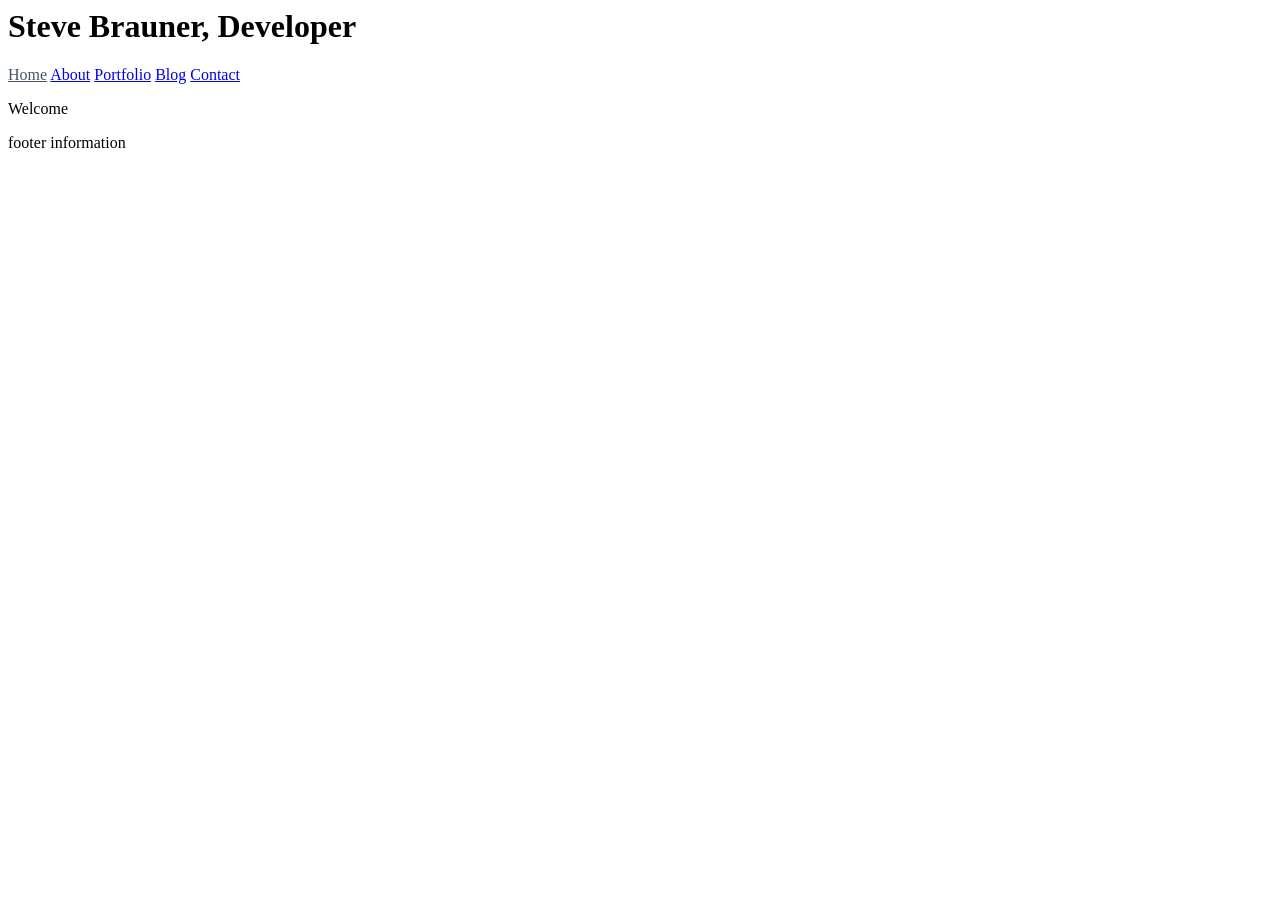
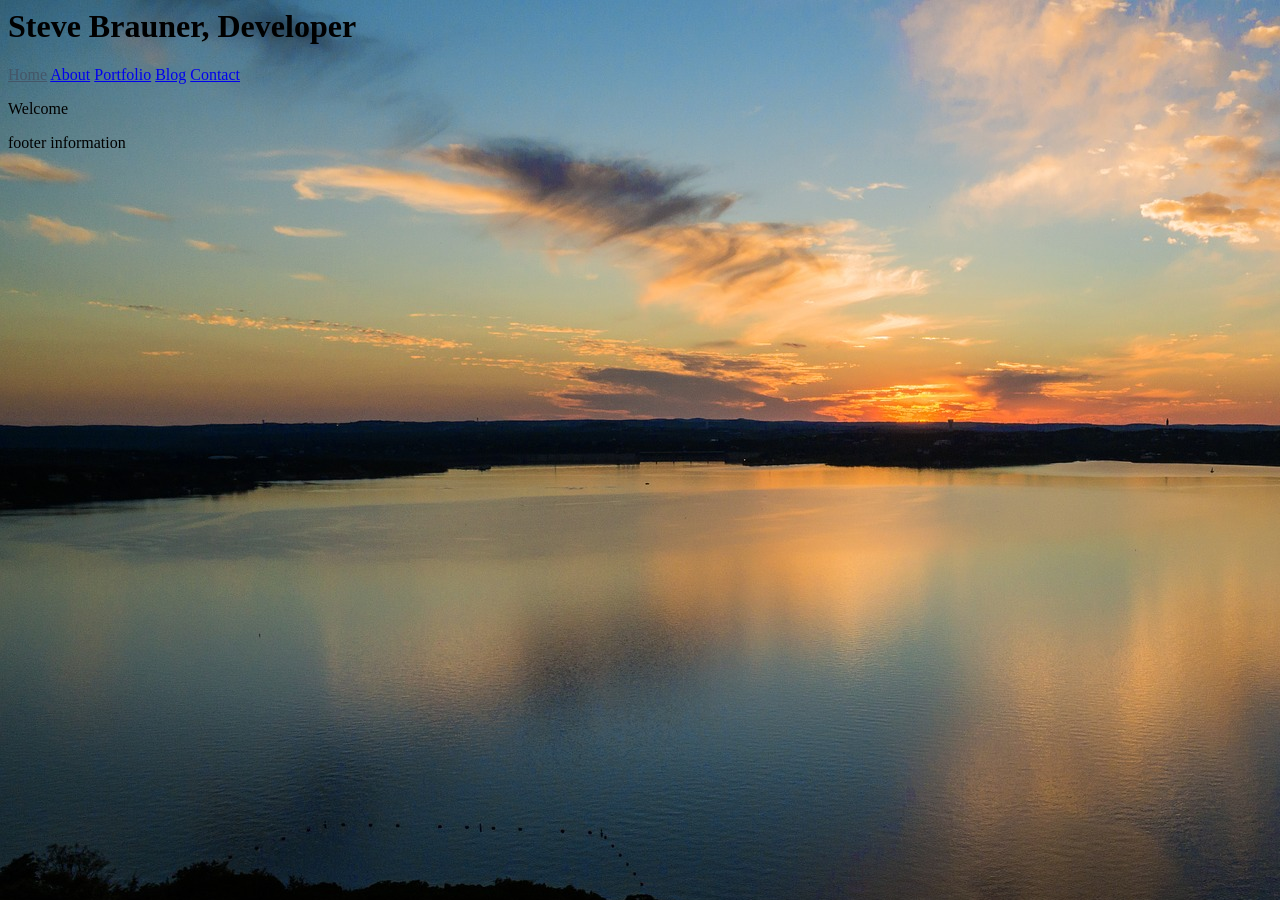
Before and after one commit to stevebrauner/stevebrauner.github.io, a Jekyll site: the page built from index.md, in a window 1280 px wide. Built offline with Jekyll 4.4.1, drawn with Linux system fonts in a browser that asks for light colours.

Commit message:
Corrected css

```diff
--- a/_sass/main.scss
+++ b/_sass/main.scss
@@ -1,6 +1,6 @@
 body {
-	backgroundcolor: #222b34;
-	backgroundimage: "/assests/images/lake_travis.jpg";
+	background-color: #222b34;
+	background-image: url('/assests/images/lake_travis.jpg');
 }
 
 .current {
```
